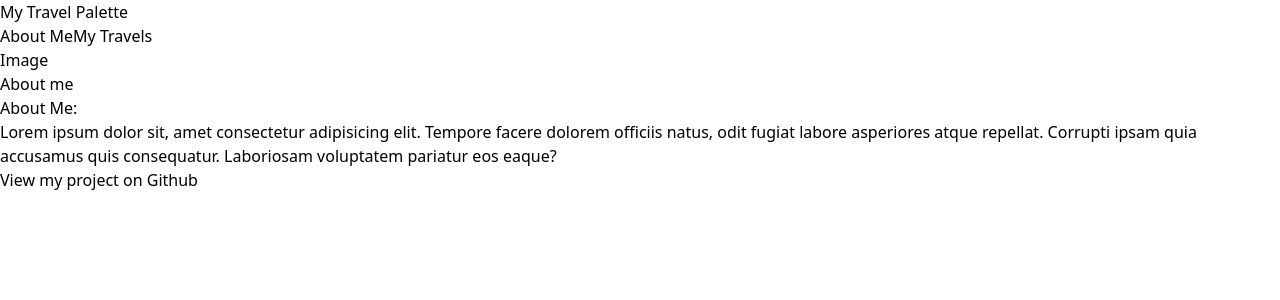
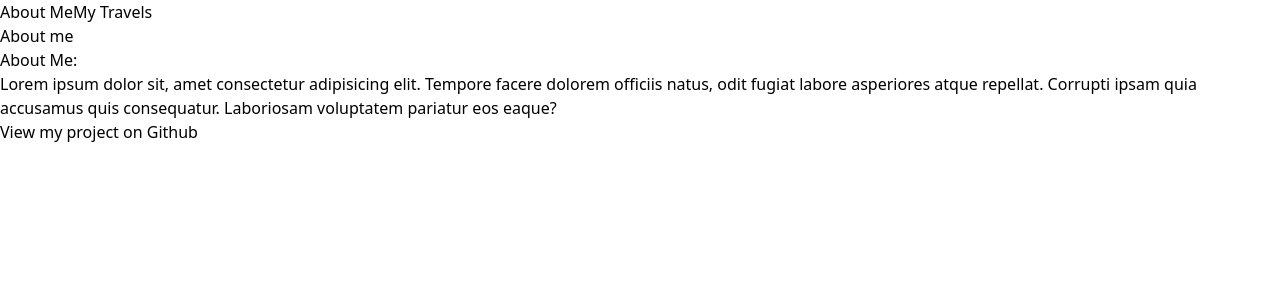
Before and after one commit to my-travel-palette/my-travel-palette, a React (Vite) app: page /about-me in a window 1280 px wide. Shown: the top 300 px of the page. Built offline with nearby package versions, Linux system fonts and the light colour scheme.

Commit message:
refactor: Change routes

```diff
--- a/src/App.jsx
+++ b/src/App.jsx
@@ -4,12 +4,17 @@
 import TravelListPage from "./pages/TravelListPage";
 import AboutMePage from "./pages/AboutMePage";
 import BlogListPage from "./pages/BlogListPage";
+import Navbar from "./components/Navbar";
+import Footer from "./components/Footer";
+
 
 function App() {
 
   return (
     <>
 
+
+      <Navbar />
 
       <Routes>
         <Route path="/" element={<HomePage />} />
@@ -18,6 +23,7 @@
         <Route path="/about-me" element={<AboutMePage />} />
       </Routes>
 
+      <Footer />
     </>
   )
 }
--- a/src/pages/AboutMePage.jsx
+++ b/src/pages/AboutMePage.jsx
@@ -1,14 +1,9 @@
-import Header from "../components/Header";
-import Navbar from "../components/Navbar";
-import Footer from "../components/Footer";
-import ImageSlider from "../components/ImageSlider";
+
 
 function AboutMePage() {
   return (
     <div>
-      <Header />
-      <Navbar />
-      <ImageSlider />
+
       <h1>About me</h1>
       <div>
         <p>About Me: </p>
@@ -17,7 +12,6 @@
         Corrupti ipsam quia accusamus quis consequatur. Laboriosam voluptatem
         pariatur eos eaque?
       </div>
-      <Footer />
     </div>
   );
 }
--- a/src/pages/HomePage.jsx
+++ b/src/pages/HomePage.jsx
@@ -1,13 +1,10 @@
 import Header from "../components/Header";
-import Navbar from "../components/Navbar";
-import Footer from "../components/Footer";
 import ImageSlider from "../components/ImageSlider";
 
 function HomePage() {
   return (
     <div>
       <Header />
-      <Navbar />
       <ImageSlider />
       <h1>Home Page</h1>
       <div>
@@ -17,7 +14,7 @@
         atque repellat. Corrupti ipsam quia accusamus quis consequatur.
         Laboriosam voluptatem pariatur eos eaque?
       </div>
-      <Footer />
+
     </div>
   );
 }
```
